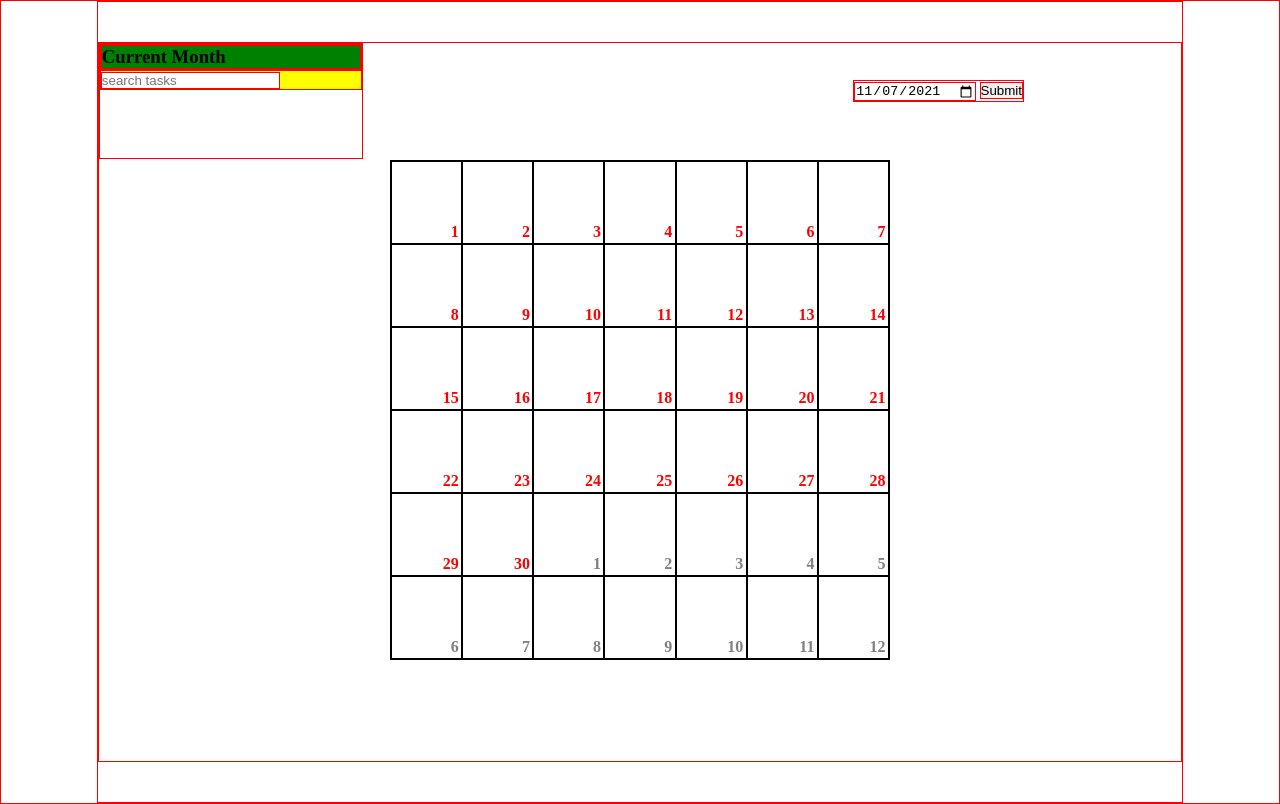
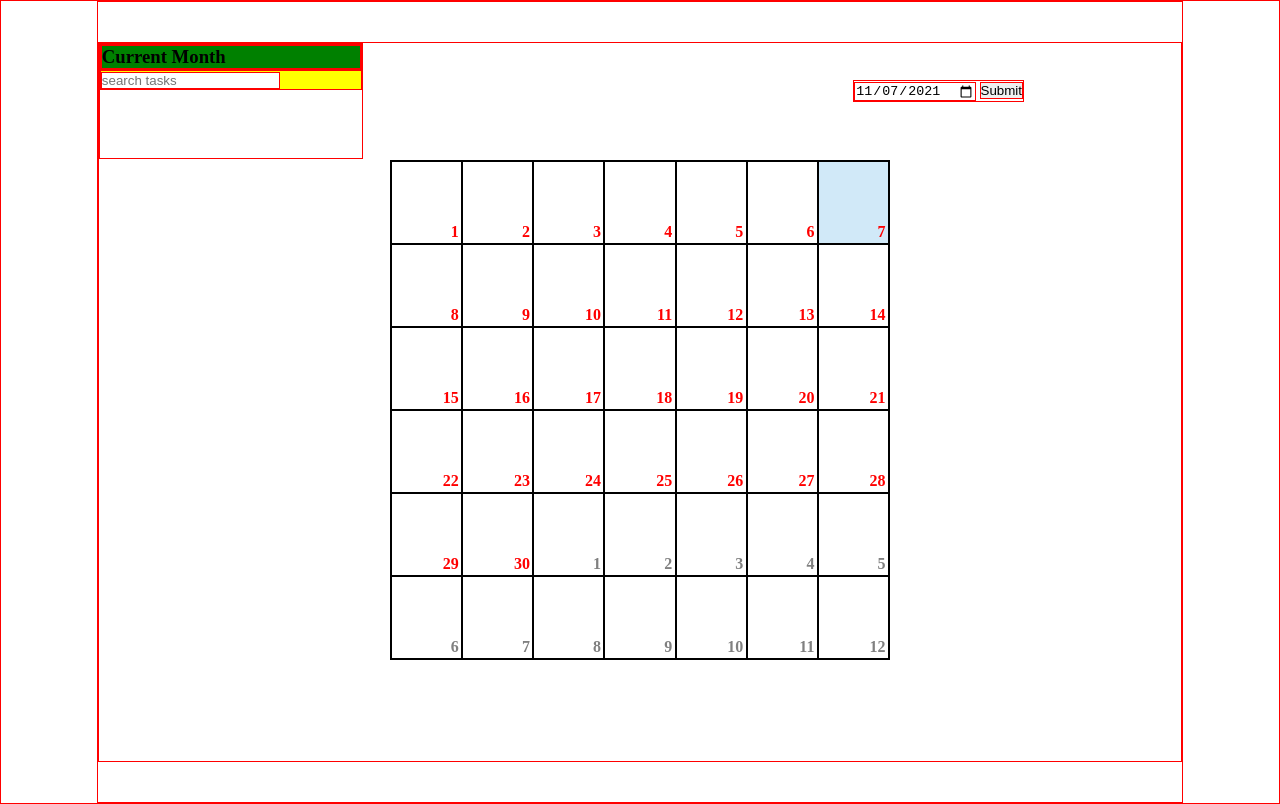
Before and after one commit to mfimia/WBS-calendar, a plain HTML site: page index.html in a window 1280 px wide. Drawn offline with Linux system fonts and the light colour scheme.

Commit message:
chosen day on input highlighted

```diff
--- a/main.css
+++ b/main.css
@@ -95,7 +95,7 @@ body {
 
 .month-day,
 .day,
-.extra-day {
+.extra-day, .chosen-day {
   height: 16.66666%;
   display: inline-flex;
   width: 14.2858%;
@@ -113,6 +113,14 @@ body {
   background-color: lightgrey;
 }
 
+.chosen-day {
+  background-color: rgb(209, 233, 248);
+}
+
+.chosen-day:hover {
+  background-color: lightskyblue;
+}
+
 .extra-day {
   color: grey;
 }
--- a/main.js
+++ b/main.js
@@ -16,10 +16,10 @@ const getValues = (date) => {
   const firstDayMonth = new Date(
     currentYear + "-" + (currentMonth + 1) + "-01"
   ).getDay();
-  drawMonthCalendar(totalMonthDays, firstDayMonth);
+  drawMonthCalendar(totalMonthDays, firstDayMonth, currentDay);
 };
 
-const drawMonthCalendar = (monthDays, startingDay) => {
+const drawMonthCalendar = (monthDays, startingDay, selectedDay) => {
   document.getElementById("month-calendar").innerHTML = "";
   const lastDay = startingDay + monthDays;
   const table = document.getElementById("month-calendar");
@@ -31,7 +31,7 @@ const drawMonthCalendar = (monthDays, startingDay) => {
   }
   for (i = 1; i <= monthDays; i++) {
     const day = document.createElement("div");
-    day.setAttribute("class", "day");
+    i === selectedDay ? day.setAttribute('class', 'chosen-day') : day.setAttribute("class", "day");
     day.innerHTML = `${i}`;
     table.appendChild(day);
   }
```
